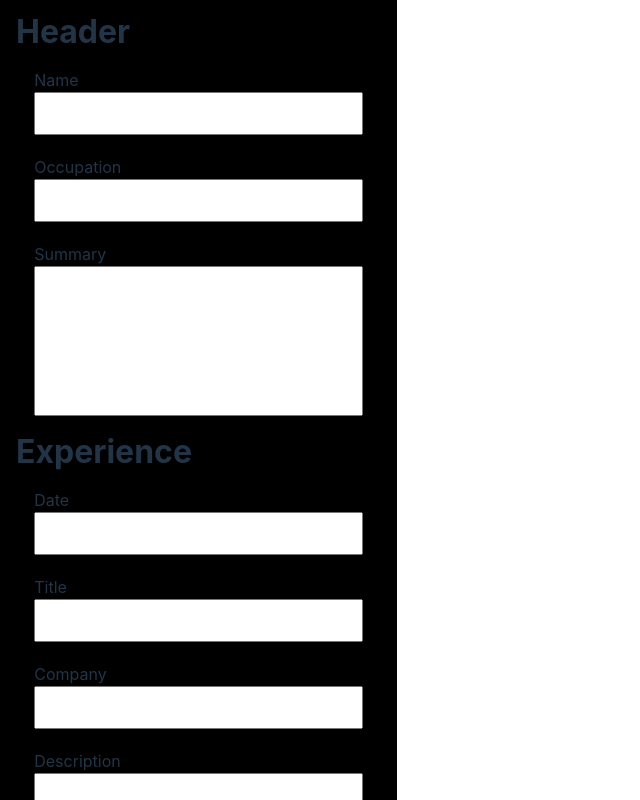
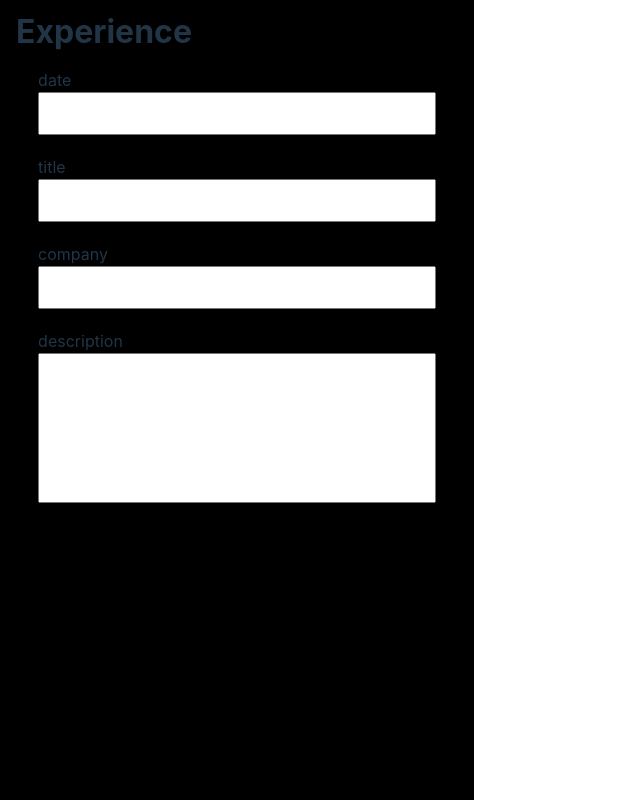
Before and after one commit to brian-blots-tran/simple-react-CVapp, a React (Vite) app: page / in a window 1280 px wide. Shown: the whole page, without its empty margins (0-640 px from the left). Built offline with nearby package versions, Linux system fonts and the light colour scheme.

Commit message:
abstracted parts of form into a subform component that can dynamically creat inputs

```diff
--- a/src/components/form/form.css
+++ b/src/components/form/form.css
@@ -1,5 +1,5 @@
 #form {
-  width: 30%;
+  width: 40%;
   height: 100%;
   background-color: black;
   display: flex;
--- a/src/components/form/form.jsx
+++ b/src/components/form/form.jsx
@@ -1,33 +1,34 @@
 //css
-import './form.css';
-import InputArea from '../inputs/inputArea';
-import InputBox from '../inputs/inputBox';
-import { useState } from 'react';
+import "./form.css";
+import InputArea from "../inputs/inputArea";
+import InputBox from "../inputs/inputBox";
+import SubForm from "../subForm/subForm";
+import { useState } from "react";
 function Form() {
   const [formData, setFormData] = useState({
-    Header: { name: '', occupation: '', summary: '' },
-    Experience: { dateRange: '', title: '', company: '', description: '' },
-    Education: { degree: '', institution: '' },
-    Achievements: { title: '', description: '' },
-    Projects: { title: '', description: '' },
-    Other: '',
+    Header: { name: "", occupation: "", summary: "" },
+    Experience: { date: "", title: "", company: "", description: "" },
+    Education: { degree: "", institution: "" },
+    Achievements: { title: "", description: "" },
+    Projects: { title: "", description: "" },
+    Other: "",
   });
 
   function handleChangeHeader(e) {
     switch (e.target.attributes.label.value) {
-      case 'Summary':
+      case "Summary":
         setFormData({
           ...formData,
           Header: { ...formData.Header, summary: e.target.value },
         });
         break;
-      case 'Name':
+      case "Name":
         setFormData({
           ...formData,
           Header: { ...formData.Header, name: e.target.value },
         });
         break;
-      case 'Occupation':
+      case "Occupation":
         setFormData({
           ...formData,
           Header: { ...formData.Header, occupation: e.target.value },
@@ -40,25 +41,25 @@ function Form() {
 
   function handleChangeExperience(e) {
     switch (e.target.attributes.label.value) {
-      case 'Date':
+      case "Date":
         setFormData({
           ...formData,
           Experience: { ...formData.Experience, dateRange: e.target.value },
         });
         break;
-      case 'Title':
+      case "Title":
         setFormData({
           ...formData,
           Experience: { ...formData.Experience, title: e.target.value },
         });
         break;
-      case 'Company':
+      case "Company":
         setFormData({
           ...formData,
           Experience: { ...formData.Experience, company: e.target.value },
         });
         break;
-      case 'Description':
+      case "Description":
         setFormData({
           ...formData,
           Experience: { ...formData.Experience, description: e.target.value },
@@ -71,13 +72,13 @@ function Form() {
 
   function handleChangeEducation(e) {
     switch (e.target.attributes.label.value) {
-      case 'Degree':
+      case "Degree":
         setFormData({
           ...formData,
           Education: { ...formData.Education, degree: e.target.value },
         });
         break;
-      case 'Institution':
+      case "Institution":
         setFormData({
           ...formData,
           Education: { ...formData.Education, institution: e.target.value },
@@ -90,13 +91,13 @@ function Form() {
 
   function handleChangeAchievements(e) {
     switch (e.target.attributes.label.value) {
-      case 'Title':
+      case "Title":
         setFormData({
           ...formData,
           Achievements: { ...formData.Achievements, title: e.target.value },
         });
         break;
-      case 'Description':
+      case "Description":
         setFormData({
           ...formData,
           Achievements: {
@@ -112,13 +113,13 @@ function Form() {
 
   function handleChangeProjects(e) {
     switch (e.target.attributes.label.value) {
-      case 'Title':
+      case "Title":
         setFormData({
           ...formData,
           Projects: { ...formData.Projects, title: e.target.value },
         });
         break;
-      case 'Description':
+      case "Description":
         setFormData({
           ...formData,
           Projects: { ...formData.Projects, description: e.target.value },
@@ -136,8 +137,8 @@ function Form() {
   }
   return (
     <>
-      <div id='form'>
-        <div className='form-section' id='header'>
+      <div id="form">
+        {/*<div className='form-section' id='header'>
           <h1 className='form-section-heading'>Header</h1>
           <InputBox label={'Name'} onChange={handleChangeHeader} />
           <InputBox label={'Occupation'} onChange={handleChangeHeader} />
@@ -170,35 +171,37 @@ function Form() {
         </div>
         <div className='form-section' id='other'>
           <h1 className='form-section-heading'>Other</h1>
-          <InputArea label={''} onChange={handleChangeOther} />
+          <InputArea label={'other'} onChange={handleChangeOther} />
+        </div>  */}
+        <SubForm object={formData.Experience} head={"Experience"} />
+      </div>
+
+      <div id="preview">
+        <div className="" id="preview-header">
+          <div className="">{formData.Header.name}</div>
+          <div className="">{formData.Header.occupation}</div>
+          <div className=""> {formData.Header.summary}</div>
         </div>
-      </div>
-      <div id='preview'>
-        <div className='' id='preview-header'>
-          <div className=''>{formData.Header.name}</div>
-          <div className=''>{formData.Header.occupation}</div>
-          <div className=''> {formData.Header.summary}</div>
+        <div className="" id="preview-experience">
+          <div className="">{formData.Experience.dateRange}</div>
+          <div className="">{formData.Experience.title}</div>
+          <div className=""> {formData.Experience.company}</div>
+          <div className=""> {formData.Experience.description}</div>
         </div>
-        <div className='' id='preview-experience'>
-          <div className=''>{formData.Experience.dateRange}</div>
-          <div className=''>{formData.Experience.title}</div>
-          <div className=''> {formData.Experience.company}</div>
-          <div className=''> {formData.Experience.description}</div>
+        <div className="" id="preview-education">
+          <div className="">{formData.Education.degree}</div>
+          <div className="">{formData.Education.institution}</div>
         </div>
-        <div className='' id='preview-education'>
-          <div className=''>{formData.Education.degree}</div>
-          <div className=''>{formData.Education.institution}</div>
+        <div className="" id="preview-achievements">
+          <div className="">{formData.Achievements.title}</div>
+          <div className="">{formData.Achievements.description}</div>
         </div>
-        <div className='' id='preview-achievements'>
-          <div className=''>{formData.Achievements.title}</div>
-          <div className=''>{formData.Achievements.description}</div>
+        <div className="" id="preview-projects">
+          <div className="">{formData.Projects.title}</div>
+          <div className="">{formData.Projects.description}</div>
         </div>
-        <div className='' id='preview-projects'>
-          <div className=''>{formData.Projects.title}</div>
-          <div className=''>{formData.Projects.description}</div>
-        </div>
-        <div className='' id='preview-other'>
-          <div className=''>{formData.Other}</div>
+        <div className="" id="preview-other">
+          <div className="">{formData.Other}</div>
         </div>
       </div>
     </>
--- /dev/null
+++ b/src/components/subForm/subForm.jsx
@@ -0,0 +1,31 @@
+import "./subForm.css";
+import InputArea from "../inputs/inputArea";
+import InputBox from "../inputs/inputBox";
+import { useState } from "react";
+
+function SubForm({ object, head }) {
+  const [objectState, setObjectState] = useState(object);
+  console.log(object);
+  //   function onChange(e) {
+  //     for (let key in objectState) {
+  //       if (e.target.attributes.label.value == key) {
+  //         setObjectState(...objectState, (objectState[key] = e.target.value));
+  //       }
+  //     }
+  //   }
+
+  return (
+    <div className="form-section">
+      <h1 className="form-section-heading">{head}</h1>
+      {Object.keys(objectState).map((key, i) => {
+        return key == "description" || key == "summary" ? (
+          <InputArea label={key} key={i} />
+        ) : (
+          <InputBox label={key} key={i} />
+        );
+      })}
+    </div>
+  );
+}
+
+export default SubForm;
```
Also changed, not shown: src/components/subForm/subForm.css (added).
